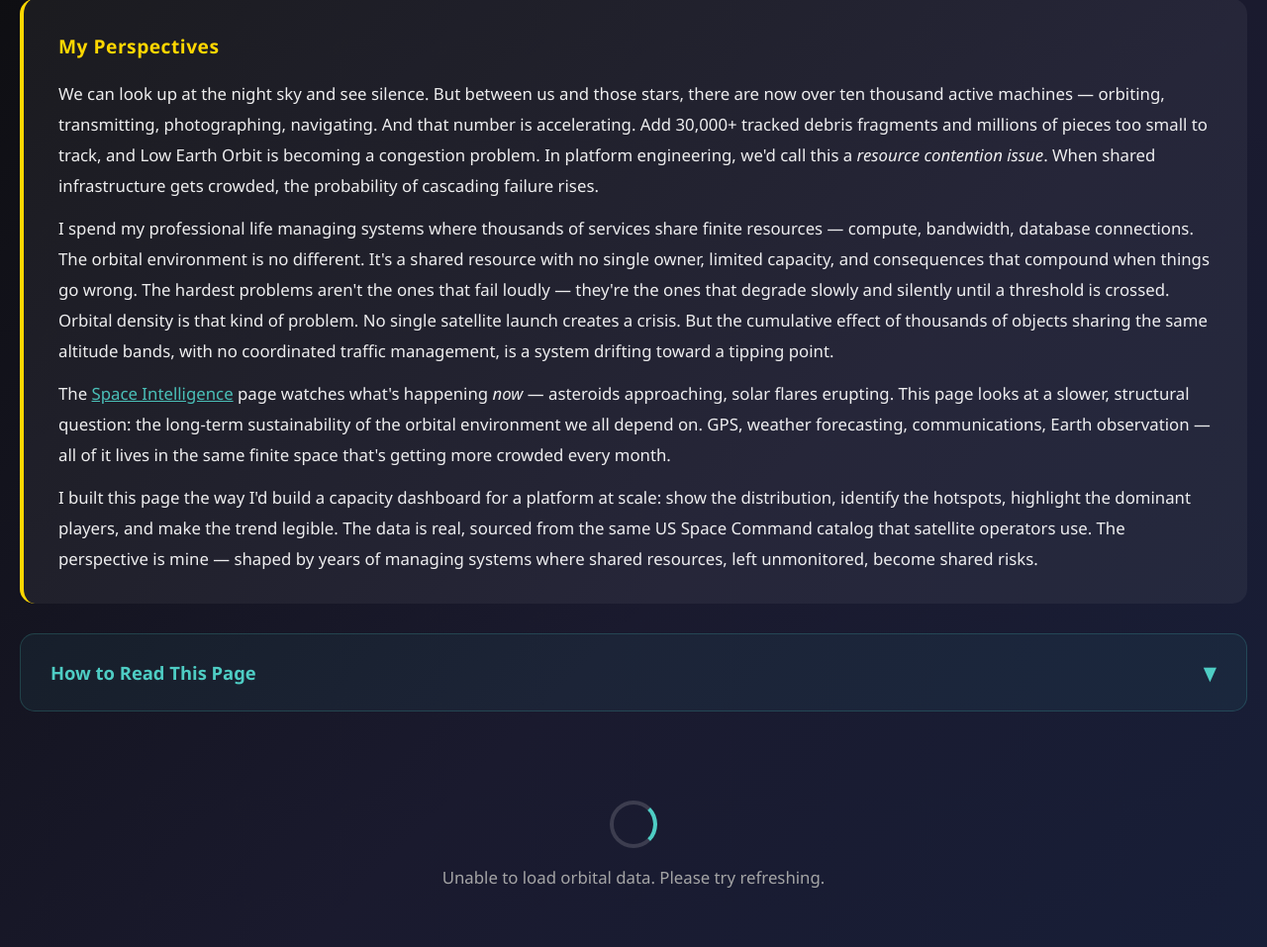
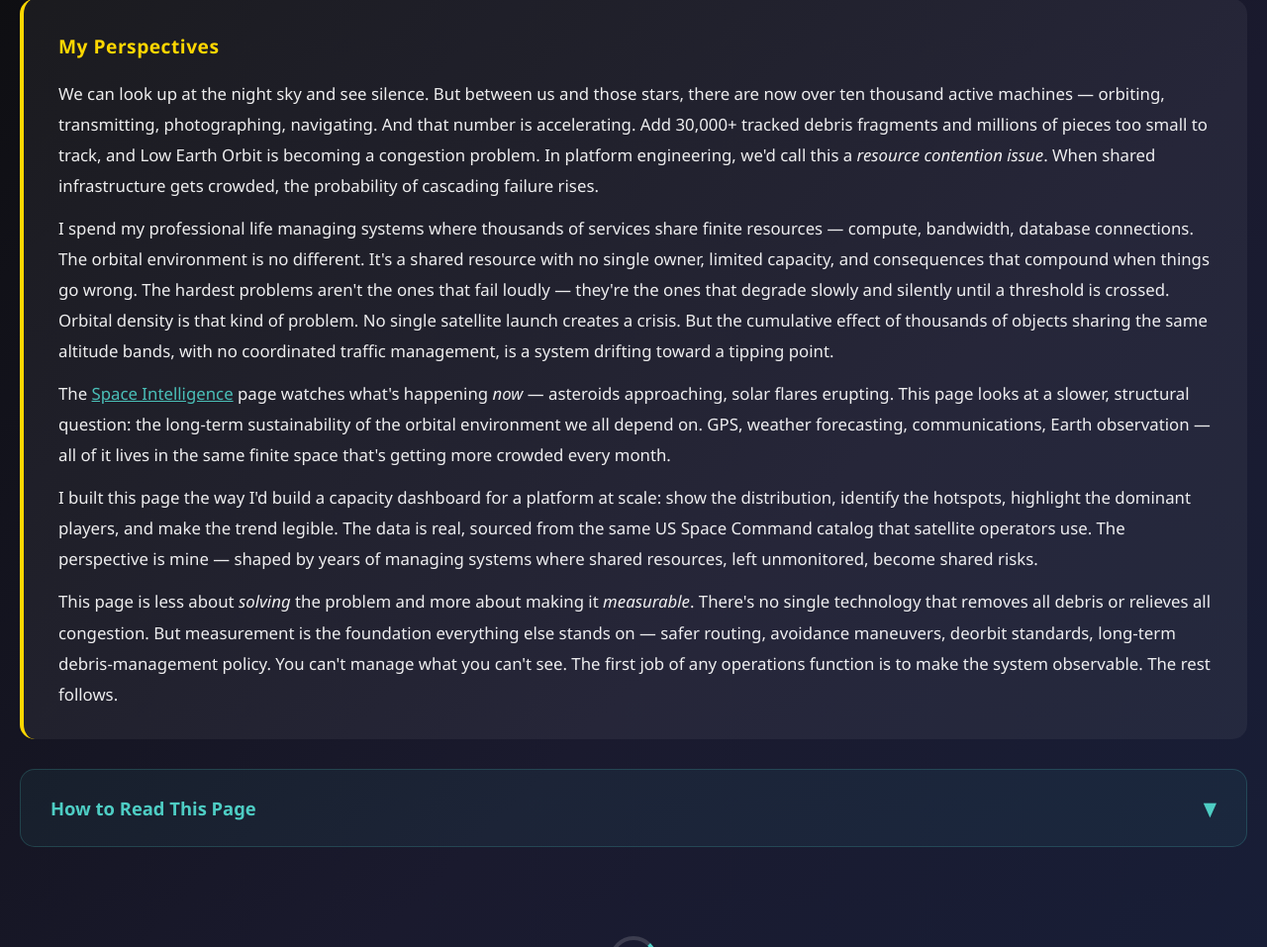
Before and after one commit to PSadasivam/deep-space-portal, a Flask app: template templates/orbital-density.html in a window 1280 px wide. Shown: the part 291-1248 px from the top of the page at 99% size. Run offline with Flask 3, Linux system fonts and the light colour scheme; the template is opened without the code that fills it, so the values that code supplies are empty.

Commit message:
content: deepen orbital-density perspective
- My Perspectives: add 'measurable first' framing -- this page is the
  foundation for safer routing, avoidance maneuvers, and debris policy
  (you can't manage what you can't see)
- Shared Infrastructure: add 'cycle time post-resolution' insight from
  customer experience -- the active incident resolves in minutes, but
  forensics, comms, disclosure, and remediation run for days/weeks.
  Same pattern in orbital collisions: the event is milliseconds, but
  the debris cloud threatens shared altitude for decades.

Related: PSadasivam/deep-space-portal#8

```diff
--- a/templates/orbital-density.html
+++ b/templates/orbital-density.html
@@ -509,6 +509,9 @@
             <p>
                 I built this page the way I'd build a capacity dashboard for a platform at scale: show the distribution, identify the hotspots, highlight the dominant players, and make the trend legible. The data is real, sourced from the same US Space Command catalog that satellite operators use. The perspective is mine — shaped by years of managing systems where shared resources, left unmonitored, become shared risks.
             </p>
+            <p>
+                This page is less about <em>solving</em> the problem and more about making it <em>measurable</em>. There's no single technology that removes all debris or relieves all congestion. But measurement is the foundation everything else stands on — safer routing, avoidance maneuvers, deorbit standards, long-term debris-management policy. You can't manage what you can't see. The first job of any operations function is to make the system observable. The rest follows.
+            </p>
         </div>
 
         <!-- ===== HOW TO READ THIS PAGE ===== -->
@@ -593,6 +596,9 @@
             </p>
             <p>
                 As an engineer, I don't find this alarming — I find it familiar. It's a capacity planning problem. And like all capacity problems, the time to address it is before you hit the limit, not after.
+            </p>
+            <p>
+                There's a second dimension that's easy to miss. A large customer recently framed it sharply: in production and security incidents, the active outage might resolve in minutes — but the <em>cycle time to fully manage the incident afterward</em> (forensics, customer communication, regulatory disclosure, remediation, postmortem, hardening) often runs into days or weeks. The blast radius lives long after the trigger is gone. Orbital collisions follow the same pattern. The collision is over in milliseconds. The debris cloud it leaves behind threatens every satellite sharing that altitude for decades. The cost isn't the event — it's the long tail.
             </p>
         </div>
 
```
